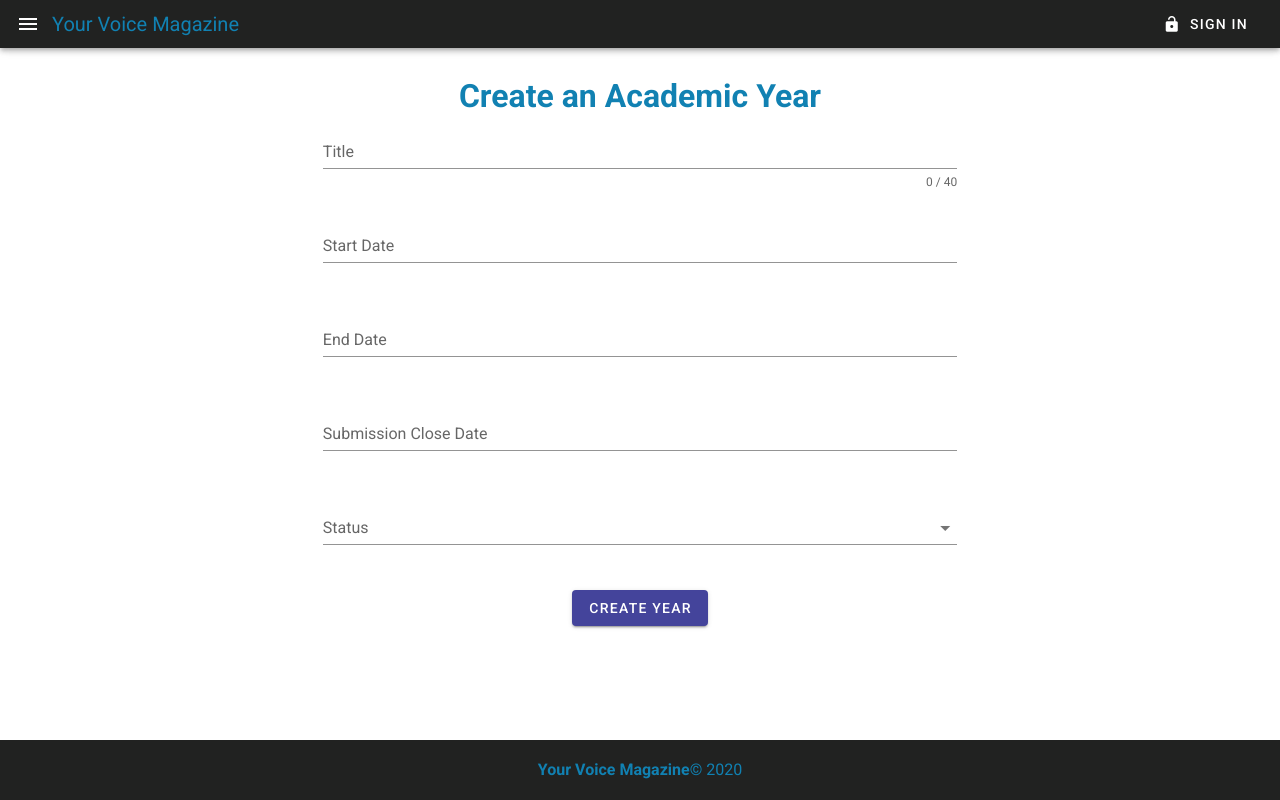
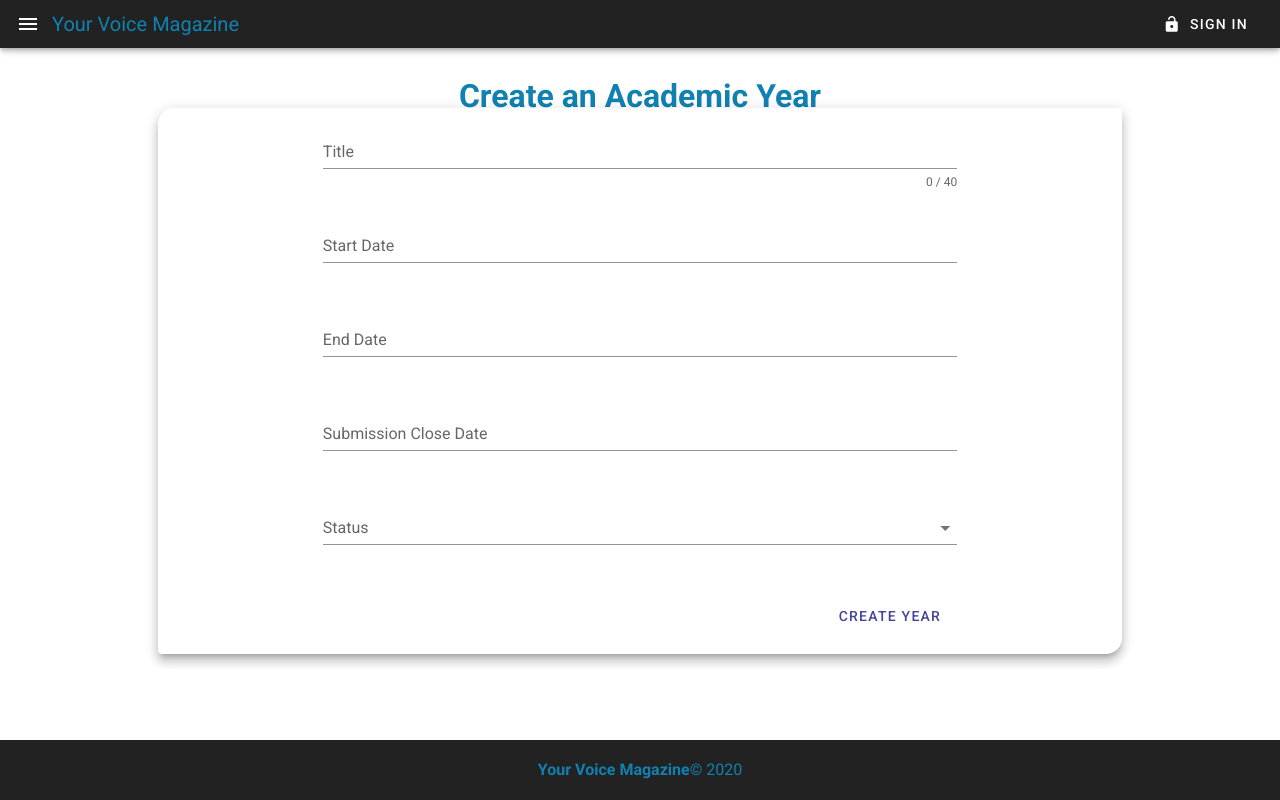
Before and after one commit to EWSD2/your-voice-client, a Nuxt app: page /Years/add in a window 1280 px wide. Built offline with nearby package versions, Linux system fonts and the light colour scheme.

Commit message:
EYV-52 Put form in card

```diff
--- a/pages/Years/add.vue
+++ b/pages/Years/add.vue
@@ -9,6 +9,13 @@
         <h1 class="secondary--text">
           Create an Academic Year
         </h1>
+        <v-card
+          sm="12"
+          md="8"
+          offset-md="8"
+          shaped
+          elevation="8"
+        >
           <v-form
             ref="form"
             v-model="isFormValid"
@@ -17,8 +24,9 @@
           >
             <v-row>
               <v-col
-              cols="12"
+                cols="10"
                 md="8"
+                offset="1"
                 offset-md="2"
               >
                 <v-text-field
@@ -31,8 +39,9 @@
                 />
               </v-col>
               <v-col
-              cols="12"
+                cols="10"
                 md="8"
+                offset="1"
                 offset-md="2"
               >
                 <v-menu
@@ -61,8 +70,9 @@
                 </v-menu>
               </v-col>
               <v-col
-              cols="12"
+                cols="10"
                 md="8"
+                offset="1"
                 offset-md="2"
               >
                 <v-menu
@@ -91,8 +101,9 @@
                 </v-menu>
               </v-col>
               <v-col
-              cols="12"
+                cols="10"
                 md="8"
+                offset="1"
                 offset-md="2"
               >
                 <v-menu
@@ -120,8 +131,9 @@
                 </v-menu>
               </v-col>
               <v-col
-              cols="12"
+                cols="10"
                 md="8"
+                offset="1"
                 offset-md="2"
               >
                 <v-select
@@ -135,16 +147,23 @@
                 md="8"
                 offset-md="2"
               >
+                <v-spacer />
+                <v-card-actions>
+                  <v-spacer />
                   <v-btn
+                    class="accent--text"
+                    text
+                    right
                     :disabled="!isFormValid"
-                color="accent"
                     type="submit"
                   >
                     Create Year
                   </v-btn>
+                </v-card-actions>
               </v-col>
             </v-row>
           </v-form>
+        </v-card>
       </v-col>
     </v-row>
   </v-container>
```
Lines whose indentation alone changed are shown as unchanged.
